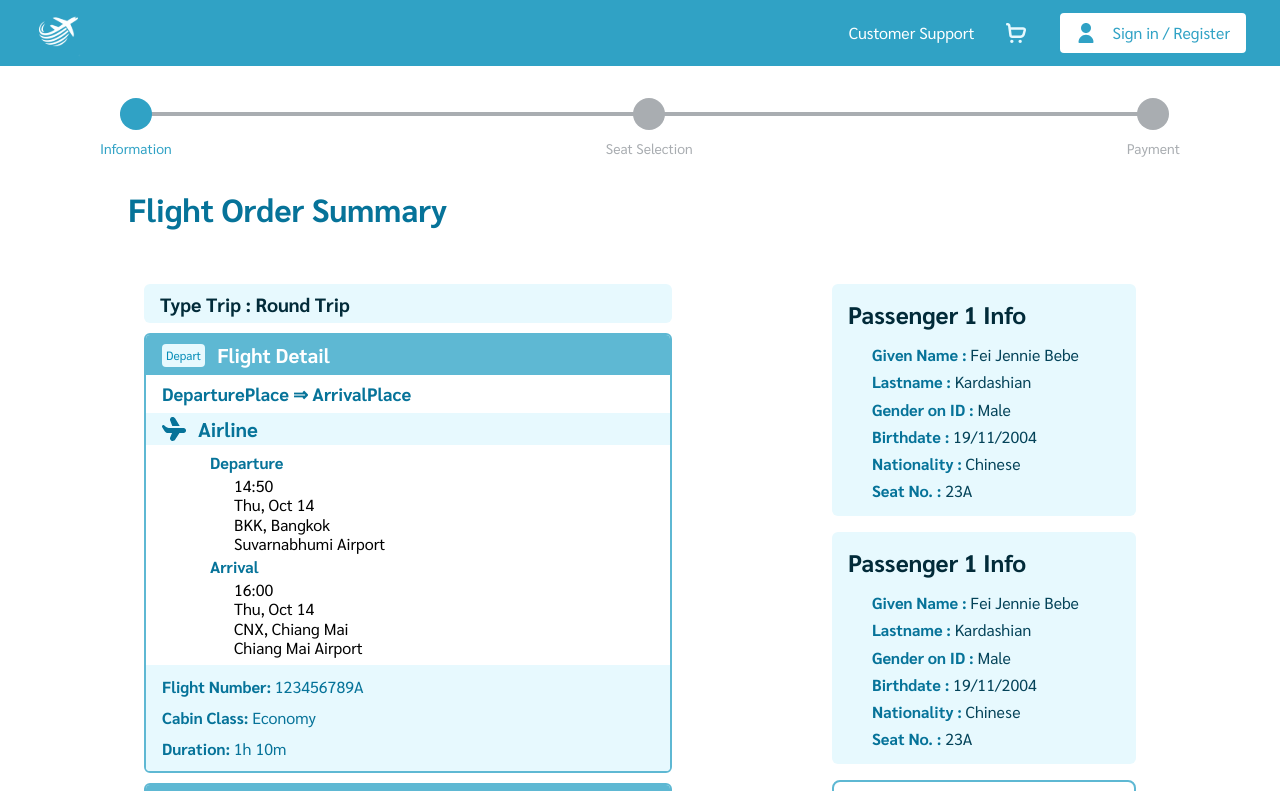
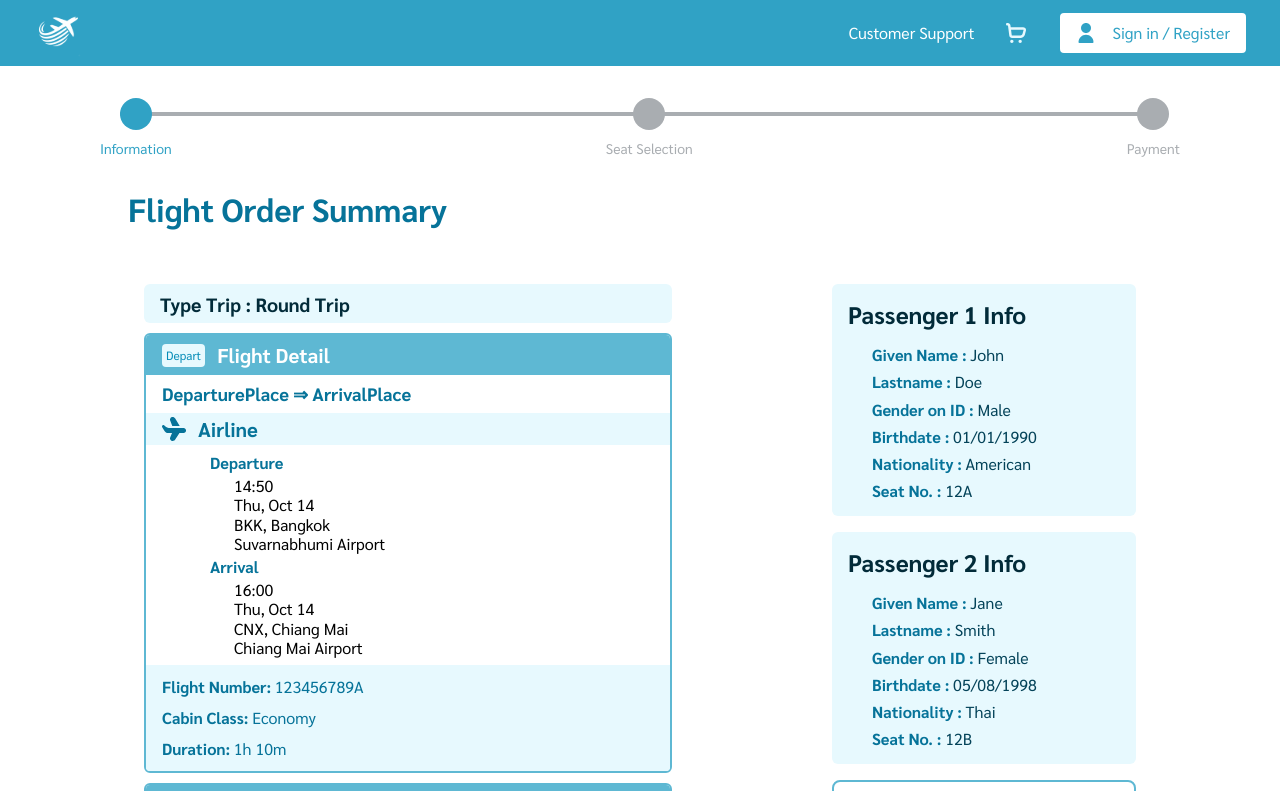
Before and after one commit to Mysterioucz/Se-Project, a Next.js app: page /checkout/payment/confirmation in a window 1280 px wide. Shown: the top 791 px of the page. Built offline with nearby package versions, Linux system fonts and the light colour scheme; no server answers; what @mui/material-nextjs would draw is missing.

Commit message:
feat/finish-passenger-info-comp

```diff
--- a/src/app/(user)/checkout/payment/confirmation/page.tsx
+++ b/src/app/(user)/checkout/payment/confirmation/page.tsx
@@ -30,6 +30,26 @@ export default function Page() {
         paymentMethod: PaymentMethodTypes.BankTransfer
     }
 
+    // Example passenger data
+    const passengers = [
+        {
+            GivenName: "John",
+            LastName: "Doe",
+            GenderOnID: "Male",
+            Birthdate: "01/01/1990",
+            Nationality: "American",
+            SeatNo: "12A"
+        },
+        {
+            GivenName: "Jane",
+            LastName: "Smith",
+            GenderOnID: "Female",
+            Birthdate: "05/08/1998",
+            Nationality: "Thai",
+            SeatNo: "12B"
+        }
+    ];
+
     return (
         <div className="flex flex-col w-full justify-center gap-10 py-md">
             <h1 className="font-sarabun text-[2rem] font-bold leading-[120%] text-primary-600">
@@ -53,8 +73,9 @@ export default function Page() {
                 </div>
 
                 <div className="flex flex-col items-start gap-[1rem] [flex:1_0_0] bg-common-white p-[1rem]">
-                    <PassengerInfoSummary />
-                    <PassengerInfoSummary />
+                    {passengers.map((p, idx) => (
+                        <PassengerInfoSummary key={idx} count={idx + 1} {...p} />
+                    ))}
                     <PriceBreakdownCard tickets={tickets} baggage={baggage} />
                     <PaymentDetailSummary bookingId={paymentDetail.bookingId} paymentMethod={paymentDetail.paymentMethod}/>
                 </div>
--- a/src/components/paymentConfirmation/passengerInfoSummary.tsx
+++ b/src/components/paymentConfirmation/passengerInfoSummary.tsx
@@ -1,33 +1,43 @@
-export default function PassengerInfoSummary() {
+interface PassengerInfoSummaryProps {
+    count: number;
+    GivenName: string;
+    LastName: string;
+    GenderOnID: string;
+    Birthdate: string;
+    Nationality: string;
+    SeatNo: string;
+}
+
+export default function PassengerInfoSummary({count, GivenName,LastName,GenderOnID,Birthdate,Nationality,SeatNo}: PassengerInfoSummaryProps) {
     return (
         <div className="flex flex-col items-start self-stretch p-4 gap-4 rounded-md bg-primary-50">
             <span className="text-primary-900 font-sarabun text-[1.5rem] font-semibold leading-[1.2]">
-                Passenger 1 Info
+                Passenger {count} Info
             </span>
             <div className="flex flex-col justify-center items-start pl-6 gap-2">
                 <span className="font-sarabun text-[1rem] leading-[120%]">
                     <span className="font-bold text-primary-600">Given Name : </span>
-                    <span className="font-normal text-primary-800"> Fei Jennie Bebe</span>
+                    <span className="font-normal text-primary-800"> {GivenName}</span>
                 </span>
                 <span className="font-sarabun text-[1rem] leading-[120%]">
                     <span className="font-bold text-primary-600">Lastname : </span>
-                    <span className="font-normal text-primary-800"> Kardashian</span>
+                    <span className="font-normal text-primary-800"> {LastName}</span>
                 </span>
                 <span className="font-sarabun text-[1rem] leading-[120%]">
                     <span className="font-bold text-primary-600">Gender on ID : </span>
-                    <span className="font-normal text-primary-800"> Male</span>
+                    <span className="font-normal text-primary-800"> {GenderOnID}</span>
                 </span>
                 <span className="font-sarabun text-[1rem] leading-[120%]">
                     <span className="font-bold text-primary-600">Birthdate : </span>
-                    <span className="font-normal text-primary-800"> 19/11/2004</span>
+                    <span className="font-normal text-primary-800"> {Birthdate}</span>
                 </span>
                 <span className="font-sarabun text-[1rem] leading-[120%]">
                     <span className="font-bold text-primary-600">Nationality : </span>
-                    <span className="font-normal text-primary-800"> Chinese</span>
+                    <span className="font-normal text-primary-800"> {Nationality}</span>
                 </span>
                 <span className="font-sarabun text-[1rem] leading-[120%]">
                     <span className="font-bold text-primary-600">Seat No. : </span>
-                    <span className="font-normal text-primary-800"> 23A</span>
+                    <span className="font-normal text-primary-800"> {SeatNo}</span>
                 </span>
             </div>
         </div>
```
